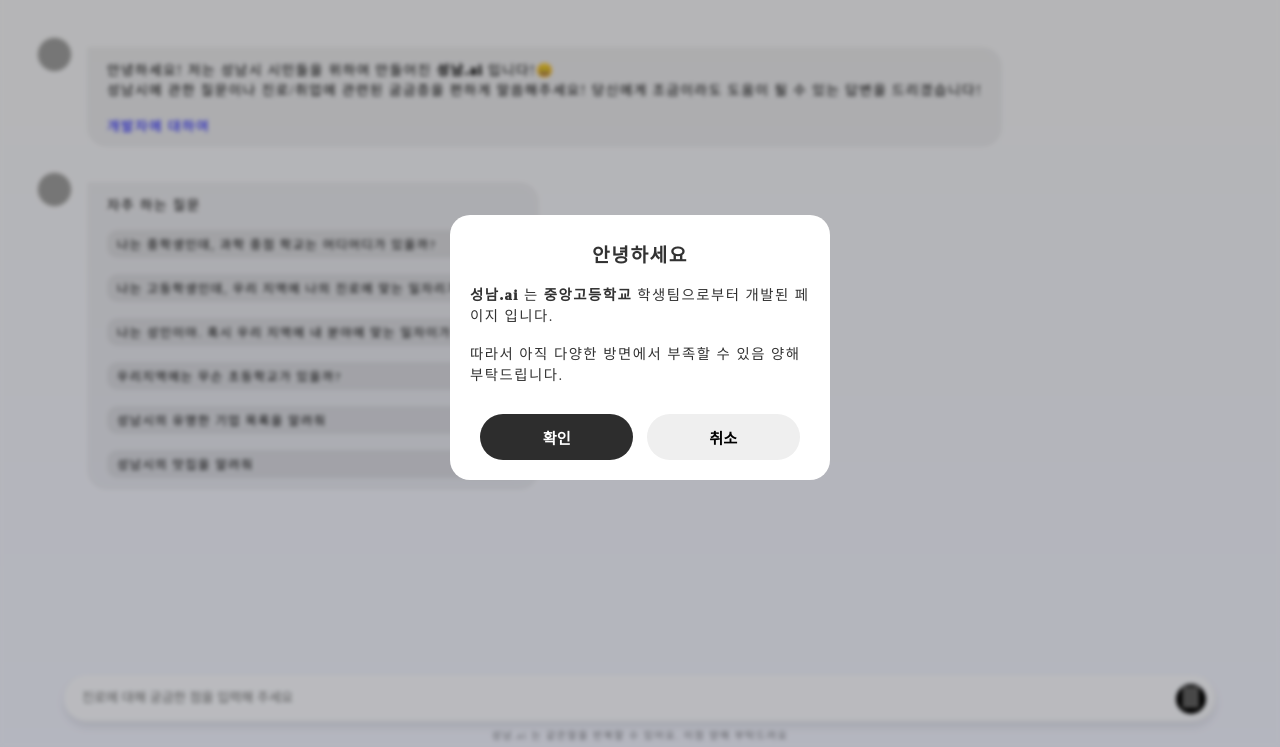
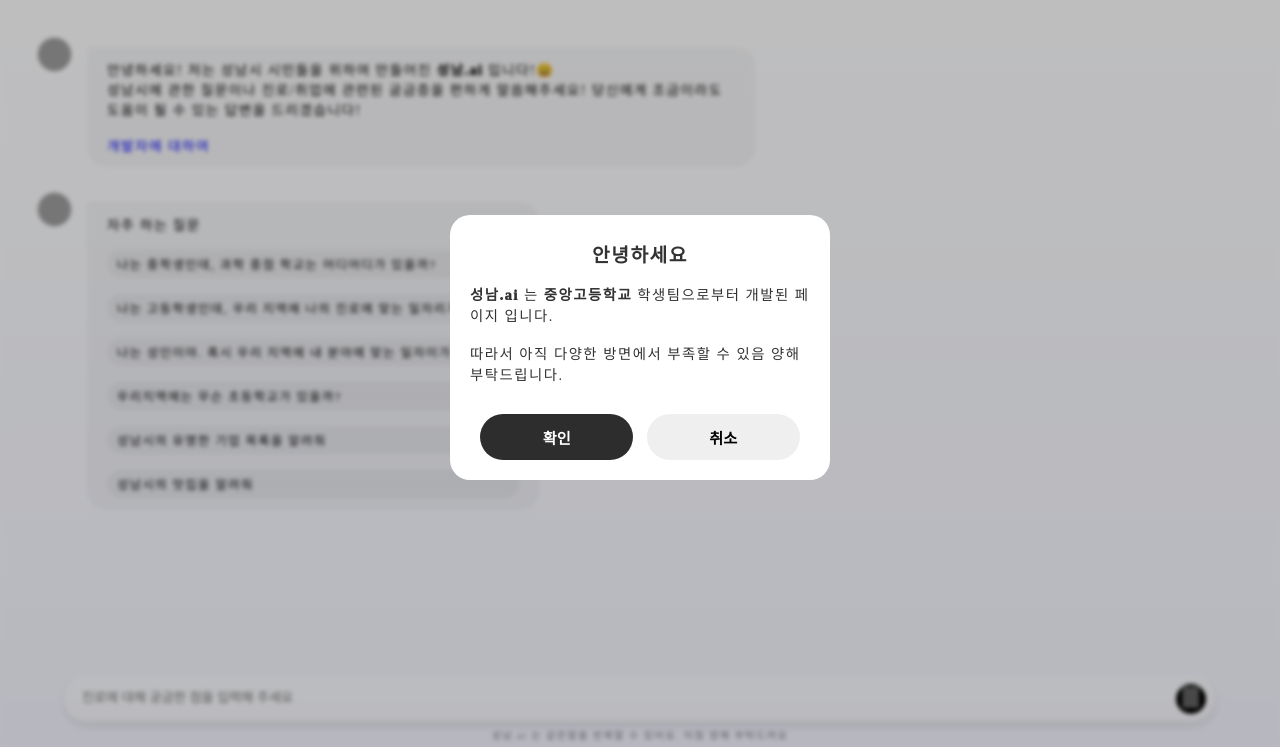
Before and after one commit to jaksim0sec/SNAMai, a website: page index.html in a window 1280 px wide. Shown: the part 53-800 px from the top of the page. Drawn offline with Linux system fonts and the light colour scheme; grey boxes are pictures that could not be loaded.

Commit message:
Update index.html

```diff
--- a/index.html
+++ b/index.html
@@ -81,7 +81,7 @@
   width:100vw;
   height:100vh;height:100dvh;
   height: 100dvh;
-  background:#000000;
+  background:#ffffff;
   display:flex;
   justify-content:center;
   align-items:center;
@@ -94,7 +94,7 @@
   height: 100dvh;
   /*max-width:400px;*/
   position:relative;
-  background:linear-gradient(#f2f2f3,#f1f3ff);
+  background:linear-gradient(#ffffff,#f1f3ffBB);
 }
 
 header{
@@ -247,13 +247,13 @@
 main > section > div{ /*채팅패널*/
   font-size: 0.85rem !important;
   width: fit-content;
-  max-width: 80%;
+  max-width: 55%;
   height: fit-content;
   min-height: 30px;
   border:none;
   padding: 12px 20px;
   margin-top:15px;
-  background: #0000000B;
+  background: #00000008;
 
   /*box-shadow: 0 5px 8px #00000015, inset -2px -2px 2px #00000009;*/
 }
@@ -363,8 +363,8 @@
 
 .box{
   padding: 5px 10px;
-  background: #00000010;
-  border-radius: 10px;
+  background: #00000009;
+  border-radius: 15px;
   font-size: 0.9em;
 }
 
```
